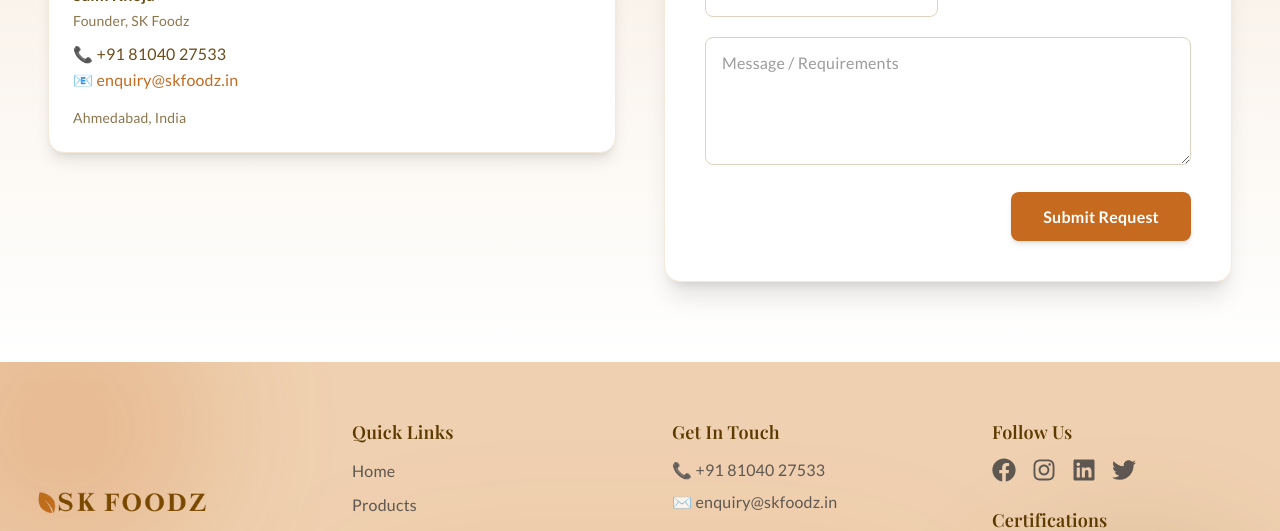
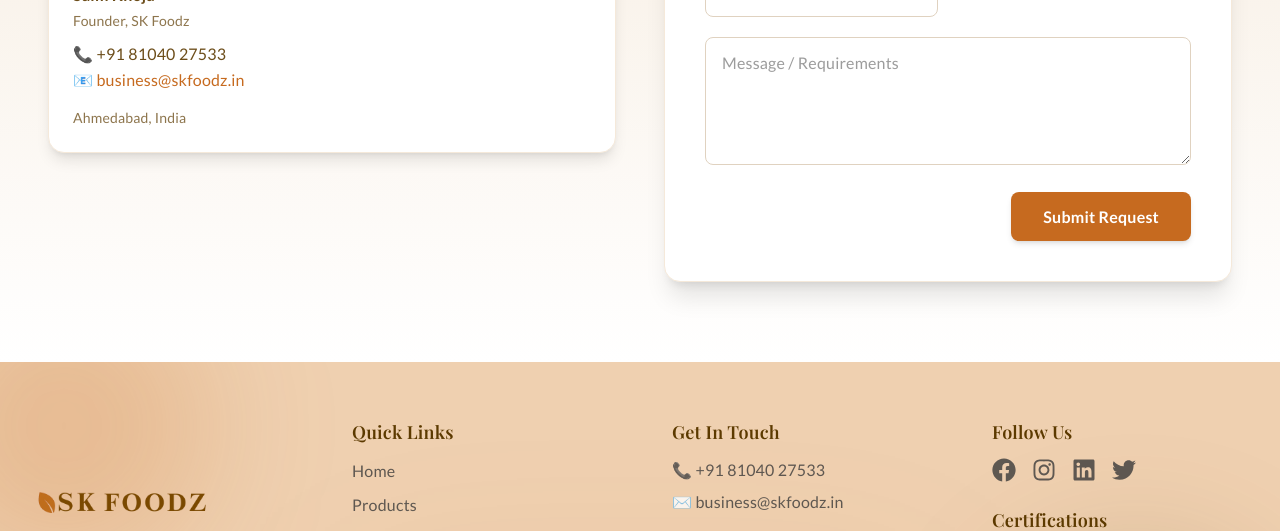
Before and after one commit to GovindxSharma/ExpoHuB, a React (Vite) app: page /contact in a window 1280 px wide. Shown: the part 419-950 px from the top of the page. Built offline with nearby package versions, Linux system fonts and the light colour scheme.

Commit message:
mail updated

```diff
--- a/src/components/layout/Footer.jsx
+++ b/src/components/layout/Footer.jsx
@@ -70,10 +70,10 @@
             <li>
               ✉️{" "}
               <a
-                href="mailto:enquiry@skfoodz.in"
+                href="mailto:business@skfoodz.in"
                 className="hover:text-[#C66A1F] transition-colors duration-200"
               >
-                enquiry@skfoodz.in
+                business@skfoodz.in
               </a>
             </li>
           </ul>
--- a/src/pages/ContactPage.jsx
+++ b/src/pages/ContactPage.jsx
@@ -119,10 +119,10 @@
               <br />
               📧{" "}
               <a
-                href="mailto:enquiry@skfoodz.in"
+                href="mailto:business@skfoodz.in"
                 className="text-[#C66A1F] hover:underline"
               >
-                enquiry@skfoodz.in
+                business@skfoodz.in
               </a>
             </p>
             <p className="mt-4 text-sm text-[#5C3A00]/70">Ahmedabad, India</p>
```
